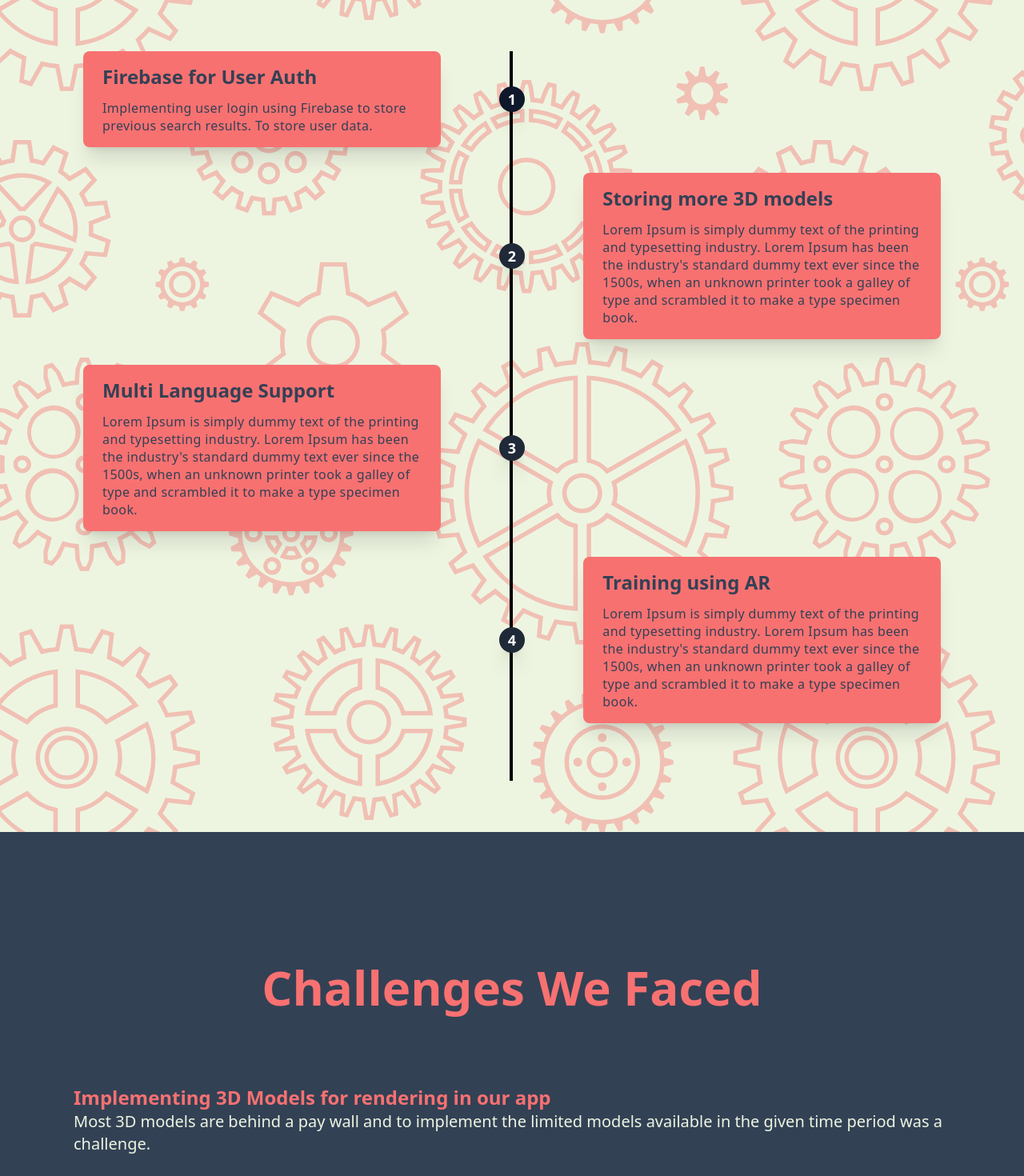
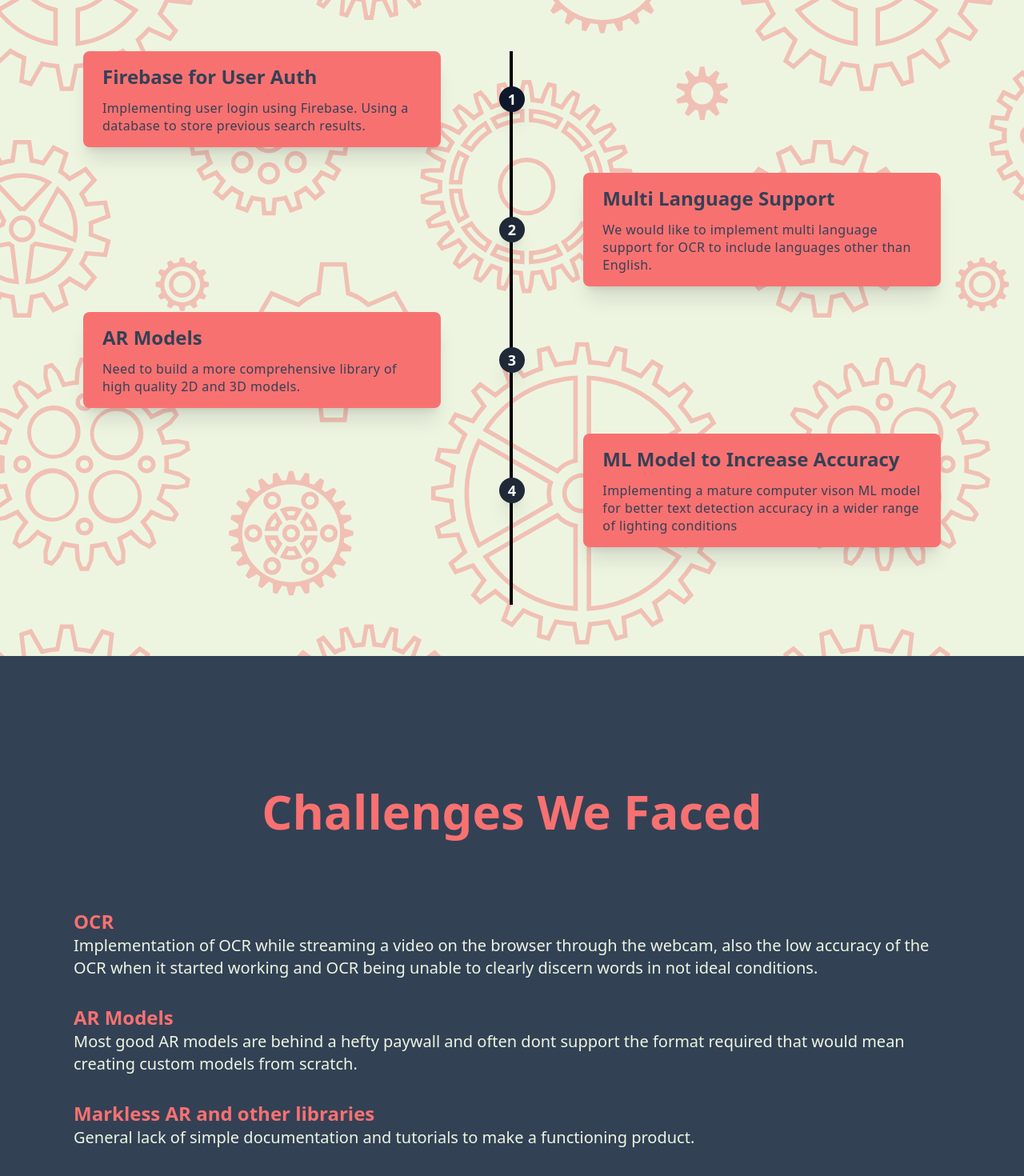
Before and after one commit to Mr-Emerald-Wolf/edlens, a React (Create React App) app: page / in a window 1280 px wide. Shown: the part 2780-4250 px from the top of the page at 80% size. Built offline with nearby package versions, Linux system fonts and the light colour scheme.

Commit message:
let's go v1

```diff
--- a/src/components/Challenges.js
+++ b/src/components/Challenges.js
@@ -11,27 +11,27 @@ export default function Challenges() {
                     <div className="grid m-3">
                         <div className="p-2 m-2">
                             <p className="text-red-400 text-2xl font-bold">
-                                Implementing 3D Models for rendering in our app
+                                OCR
                             </p>
                             <p className="text-pale text-xl">
-                                Most 3D models are behind a pay wall and to implement the limited models available in the given time period was a challenge.
+                            Implementation of OCR while streaming a video on the browser through the webcam, also the low accuracy of the OCR when it started working and OCR being unable to clearly discern words in not ideal conditions.
                             </p>
                         </div>
                         <div className="p-2 m-2">
                             <p className="text-red-400 text-2xl font-bold">
-                                Implementing live OCR to extract text from live video feed
+                                AR Models
                             </p>
                             <p className="text-pale text-xl">
-                                Implementation of the Google Vision API for live OCR to extract text from live video feed was very inconsistent. The API proved to be very buggy; so we had to make some work arounds.
+                                Most good AR models are behind a hefty paywall and often dont support the format required that would mean creating custom models from scratch.
                             </p>
                         </div>
 
                         <div className="p-2 m-2">
                             <p className="text-red-400 text-2xl font-bold">
-                                Implementing Markerless AR for the first time
+                                Markless AR and other libraries
                             </p>
                             <p className="text-pale text-xl">
-                                Bad tracking and World tracking only works in mobile.
+                                General lack of simple documentation and tutorials to make a functioning product.
                             </p>
                         </div>
 
--- a/src/components/Timeline.js
+++ b/src/components/Timeline.js
@@ -19,7 +19,7 @@ export default function RoadMap() {
               </div>
               <div className="order-1 bg-red-400 rounded-lg shadow-xl w-full sm:w-5/12 px-6 py-4 z-10">
                 <h3 className="mb-3 font-bold text-slate-700 text-2xl">Firebase for User Auth</h3>
-                <p className=" font-medium leading-snug tracking-wide text-slate-700 text-opacity-100">Implementing user login using Firebase to store previous search results. To store user data.</p>
+                <p className=" font-medium leading-snug tracking-wide text-slate-700 text-opacity-100">Implementing user login using Firebase. Using a database to store previous search results.</p>
               </div>
             </div>
             {/* <!-- right timeline --> */}
@@ -29,8 +29,8 @@ export default function RoadMap() {
                 <h1 className="mx-auto font-semibold text-lg text-white">2</h1>
               </div>
               <div className="order-1 bg-red-400 rounded-lg shadow-xl w-full sm:w-5/12 px-6 py-4 z-10">
-                <h3 className="mb-3 font-bold text-slate-700 text-2xl">Storing more 3D models</h3>
-                <p className="font-medium leading-snug tracking-wide text-slate-700 text-opacity-100">Lorem Ipsum is simply dummy text of the printing and typesetting industry. Lorem Ipsum has been the industry's standard dummy text ever since the 1500s, when an unknown printer took a galley of type and scrambled it to make a type specimen book.</p>
+                <h3 className="mb-3 font-bold text-slate-700 text-2xl">Multi Language Support</h3>
+                <p className="font-medium leading-snug tracking-wide text-slate-700 text-opacity-100">We would like to implement multi language support for OCR to include languages other than English.</p>
               </div>
             </div>
             {/* <!-- left timeline --> */}
@@ -40,8 +40,8 @@ export default function RoadMap() {
                 <h1 className="mx-auto text-white font-semibold text-lg">3</h1>
               </div>
               <div className="order-1 bg-red-400 rounded-lg shadow-xl w-full sm:w-5/12 px-6 py-4 z-10">
-                <h3 className="mb-3 font-bold text-slate-700 text-2xl">Multi Language Support</h3>
-                <p className=" font-medium leading-snug tracking-wide text-slate-700 text-opacity-100">Lorem Ipsum is simply dummy text of the printing and typesetting industry. Lorem Ipsum has been the industry's standard dummy text ever since the 1500s, when an unknown printer took a galley of type and scrambled it to make a type specimen book.</p>
+                <h3 className="mb-3 font-bold text-slate-700 text-2xl">AR Models</h3>
+                <p className=" font-medium leading-snug tracking-wide text-slate-700 text-opacity-100">Need to build a more comprehensive library of high quality 2D and 3D models. </p>
               </div>
             </div>
             {/* <!-- right timeline --> */}
@@ -51,8 +51,8 @@ export default function RoadMap() {
                 <h1 className="mx-auto font-semibold text-lg text-white">4</h1>
               </div>
               <div className="order-1 bg-red-400 rounded-lg shadow-xl w-full sm:w-5/12 px-6 py-4 z-10">
-                <h3 className="mb-3 font-bold text-slate-700 text-2xl">Training using AR</h3>
-                <p className="font-medium leading-snug tracking-wide text-slate-700 text-opacity-100">Lorem Ipsum is simply dummy text of the printing and typesetting industry. Lorem Ipsum has been the industry's standard dummy text ever since the 1500s, when an unknown printer took a galley of type and scrambled it to make a type specimen book.</p>
+                <h3 className="mb-3 font-bold text-slate-700 text-2xl">ML Model to Increase Accuracy</h3>
+                <p className="font-medium leading-snug tracking-wide text-slate-700 text-opacity-100">Implementing a mature computer vison ML model for better text detection accuracy in a wider range of lighting conditions</p>
               </div>
             </div>
           </div>
--- a/src/data.js
+++ b/src/data.js
@@ -13,7 +13,7 @@ export const tech = [
     },
     {
         Title:"MindAR.js",
-        Content:"React makes it painless to create interactive UIs. Design simple views for each state in your application, and React will efficiently update and render just the right components when your data changes.",
+        Content:"MindAR is an opensource web augmented reality library. It supports Image Tracking and Face Tracking. MindAR started with AFRAME integration. Starting from version 1.1.0. MindAR support direct integration with three.js. ",
     },
     {
         Title:"Tailwind",
```
